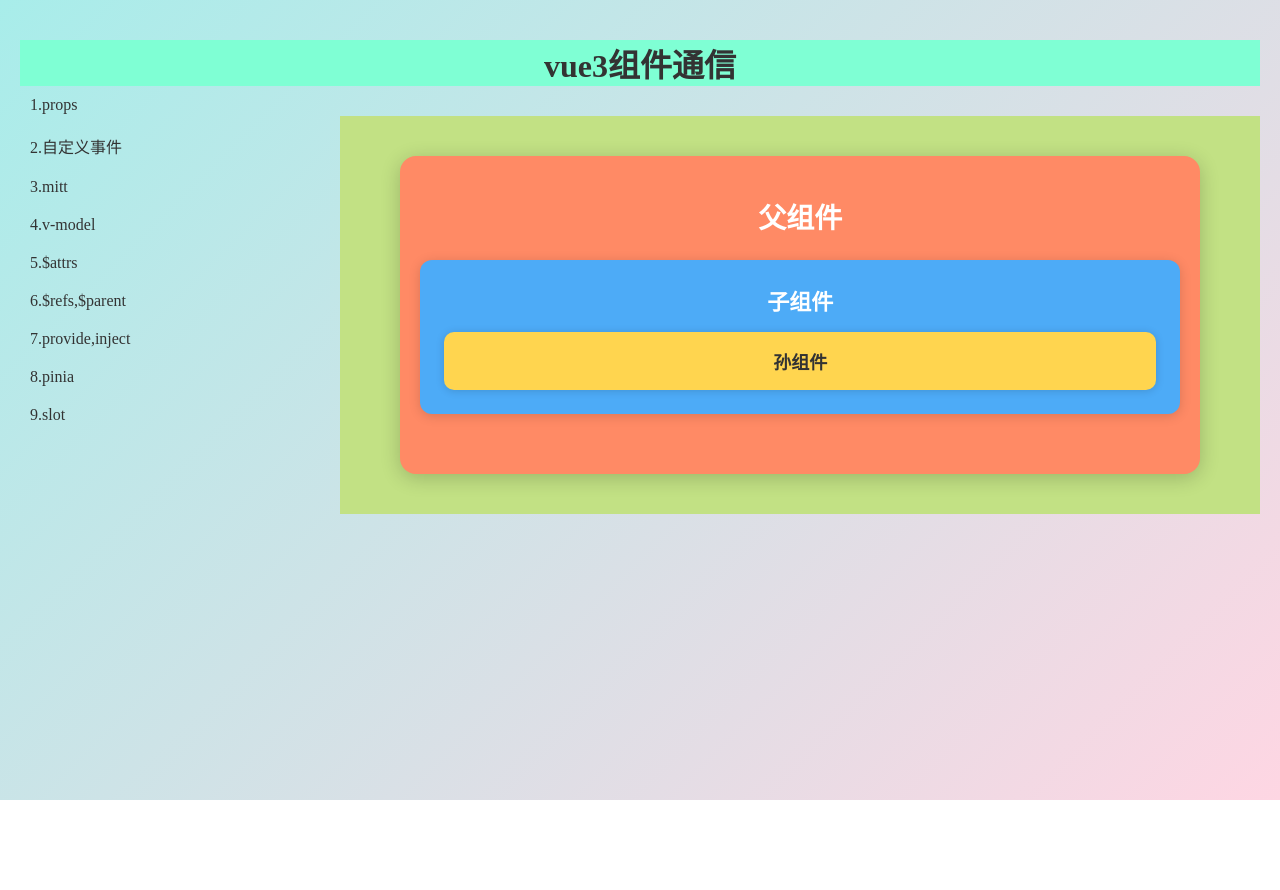
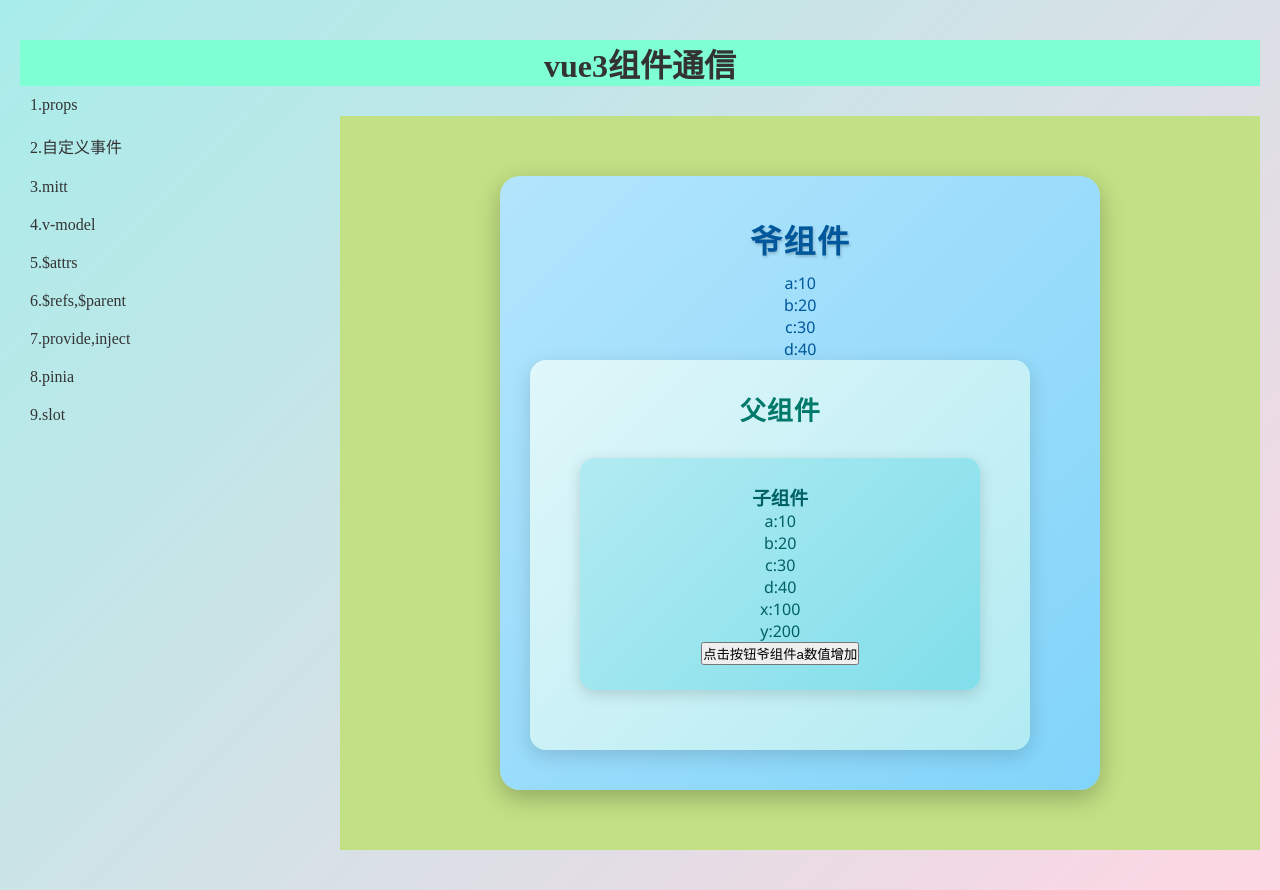
Before and after one commit to helios-w0409/vue_1stttttt, a Vue app: page /attrs in a window 1280 px wide. Before the commit the page ends 800 px from the top, so only its background shows below. Built offline with nearby package versions, Linux system fonts and the light colour scheme.

Commit message:
更新 组件通信$attrs

```diff
--- /dev/null
+++ b/src/components/attrs/Child.vue
@@ -0,0 +1,39 @@
+<template>
+  <div class="child">
+    <h3>子组件</h3>
+    <p>a:{{ a }}</p>
+    <p>b:{{ b }}</p>
+    <p>c:{{ c }}</p>
+    <p>d:{{ d }}</p>
+    <p>x:{{ x }}</p>
+    <p>y:{{ y }}</p>
+    <!-- 实现子组件操控爷组件 -->
+    <button @click="updateValues(10)">点击按钮爷组件a数值增加</button>
+  </div>
+</template>
+
+<script setup lang="ts">
+defineProps(["a", "b", "c", "d", "x", "y", "updateValues"]);
+// 接收从爷组件传递过来的值
+</script>
+
+<style scoped>
+.child {
+  width: 400px;
+  margin: 30px auto;
+  padding: 25px 20px;
+  background: linear-gradient(135deg, #b2ebf2, #80deea);
+  border-radius: 14px;
+  box-shadow: 0 4px 15px rgba(0, 0, 0, 0.15);
+  text-align: center;
+  font-family: "Segoe UI", sans-serif;
+  color: #006064;
+  transition: transform 0.3s ease, box-shadow 0.3s ease;
+}
+
+/* 悬浮动效 */
+.child:hover {
+  transform: translateY(-4px);
+  box-shadow: 0 8px 18px rgba(0, 0, 0, 0.25);
+}
+</style>
--- /dev/null
+++ b/src/components/attrs/Father.vue
@@ -0,0 +1,39 @@
+<template>
+  <div class="father">
+    <h2>父组件</h2>
+    <Child v-bind="$attrs"></Child>
+    <!-- 对于爷组件传来的值不进行接收。直接传递给子组件 -->
+  </div>
+</template>
+
+<script setup lang="ts">
+import Child from "./Child.vue";
+</script>
+
+<style scoped>
+.father {
+  width: 500px;
+  /* margin: 80px auto; */
+  padding: 30px 20px;
+  background: linear-gradient(135deg, #e0f7fa, #b2ebf2);
+  border-radius: 16px;
+  box-shadow: 0 6px 20px rgba(0, 0, 0, 0.15);
+  text-align: center;
+  font-family: "Segoe UI", sans-serif;
+  color: #00796b;
+  transition: transform 0.3s ease, box-shadow 0.3s ease;
+}
+
+/* 悬浮时增加立体感 */
+.father:hover {
+  transform: translateY(-5px);
+  box-shadow: 0 10px 25px rgba(0, 0, 0, 0.25);
+}
+
+/* 标题样式 */
+.father h2 {
+  font-size: 26px;
+  margin-bottom: 10px;
+  letter-spacing: 1px;
+}
+</style>
--- /dev/null
+++ b/src/components/attrs/Grandpa.vue
@@ -0,0 +1,60 @@
+<template>
+  <div class="grandpa">
+    <h1>爷组件</h1>
+    <p>a:{{ a }}</p>
+    <p>b:{{ b }}</p>
+    <p>c:{{ c }}</p>
+    <p>d:{{ d }}</p>
+    <!-- <p>x:{{ x }}</p> -->
+    <Father
+      :a="a"
+      :b="b"
+      :c="c"
+      :d="d"
+      v-bind="{ x: 100, y: 200 }"
+      :updateValues="updateValues"
+    ></Father>
+    <!-- 传值给父组件 -->
+  </div>
+</template>
+
+<script setup lang="ts">
+import Father from "./Father.vue";
+import { ref } from "vue";
+const a = ref(10);
+const b = ref(20);
+const c = ref(30);
+const d = ref(40);
+function updateValues(value: number) {
+  a.value += value;
+}
+</script>
+
+<style scoped>
+.grandpa {
+  width: 600px;
+  margin: 60px auto;
+  padding: 40px 30px;
+  background: linear-gradient(135deg, #b3e5fc, #81d4fa);
+  border-radius: 20px;
+  box-shadow: 0 8px 25px rgba(0, 0, 0, 0.25);
+  text-align: center;
+  font-family: "Segoe UI", sans-serif;
+  color: #01579b;
+  transition: transform 0.3s ease, box-shadow 0.3s ease;
+}
+
+/* 悬浮动效 */
+.grandpa:hover {
+  transform: translateY(-6px);
+  box-shadow: 0 12px 30px rgba(0, 0, 0, 0.3);
+}
+
+/* 标题样式 */
+.grandpa h1 {
+  font-size: 32px;
+  margin-bottom: 10px;
+  letter-spacing: 1.5px;
+  text-shadow: 1px 2px 3px rgba(0, 0, 0, 0.2);
+}
+</style>
--- a/src/components/attrs/attrs.vue
+++ /dev/null
@@ -1,68 +0,0 @@
-<template>
-  <div class="attrs">
-    <h1>父组件</h1>
-    <div class="attrsChild">
-      <h2>子组件</h2>
-      <div class="attrsGrandson">
-        <h3>孙组件</h3>
-      </div>
-    </div>
-  </div>
-</template>
-
-<script setup lang="ts"></script>
-
-<style scoped>
-/* 父组件样式 */
-.attrs {
-  background-color: #ff8a65; /* 橙红色 */
-  padding: 40px 20px;
-  border-radius: 16px;
-  color: #fff;
-  text-align: center;
-  box-shadow: 0 4px 20px rgba(0, 0, 0, 0.2);
-  width: 100%;
-  max-width: 800px;
-  margin: 40px auto;
-}
-
-/* 父组件标题 */
-.attrs > h1 {
-  font-size: 28px;
-  font-weight: bold;
-  margin-bottom: 24px;
-}
-
-/* 子组件样式 */
-.attrsChild {
-  background-color: #4dabf7; /* 蓝色 */
-  padding: 24px;
-  border-radius: 12px;
-  color: #fff;
-  text-align: center;
-  box-shadow: 0 2px 12px rgba(0, 0, 0, 0.15);
-  margin-bottom: 20px;
-}
-
-/* 子组件标题 */
-.attrsChild > h2 {
-  font-size: 22px;
-  margin-bottom: 16px;
-}
-
-/* 孙组件样式 */
-.attrsGrandson {
-  background-color: #ffd54f; /* 黄色 */
-  padding: 16px;
-  border-radius: 10px;
-  color: #333;
-  text-align: center;
-  box-shadow: 0 1px 8px rgba(0, 0, 0, 0.15);
-}
-
-/* 孙组件标题 */
-.attrsGrandson > h3 {
-  font-size: 18px;
-  margin: 0;
-}
-</style>
--- a/src/components/v-model/InputUI.vue
+++ b/src/components/v-model/InputUI.vue
@@ -6,6 +6,7 @@
       :value="xingming"
       @input="emit('update:xingming', (<HTMLInputElement>$event.target).value)"
     />
+    <!-- @input 监听输入框的变化 -->
 
     <!-- 先实现代码端向页面端的流动     v-bind-->
   </div>
--- a/src/route/index.ts
+++ b/src/route/index.ts
@@ -2,10 +2,9 @@
 
 import Props from "@/components/props/Father.vue";
 import CustomEvent from "@/components/CustomEvent/Father.vue";
-// import Mitt from "@/components/mitt/mitt.vue";
 import Mitt from "@/components/mitt/Father.vue";
 import vModel from "@/components/v-model/vModel.vue";
-import attrs from "@/components/attrs/attrs.vue";
+import attrs from "@/components/attrs/Grandpa.vue";
 import refAndparent from "@/components/refAndparent/refAndparent.vue";
 import provideAndinject from "@/components/provideAndinject/provideAndinject.vue";
 import pinia from "@/components/pinia/pinia.vue";
```
